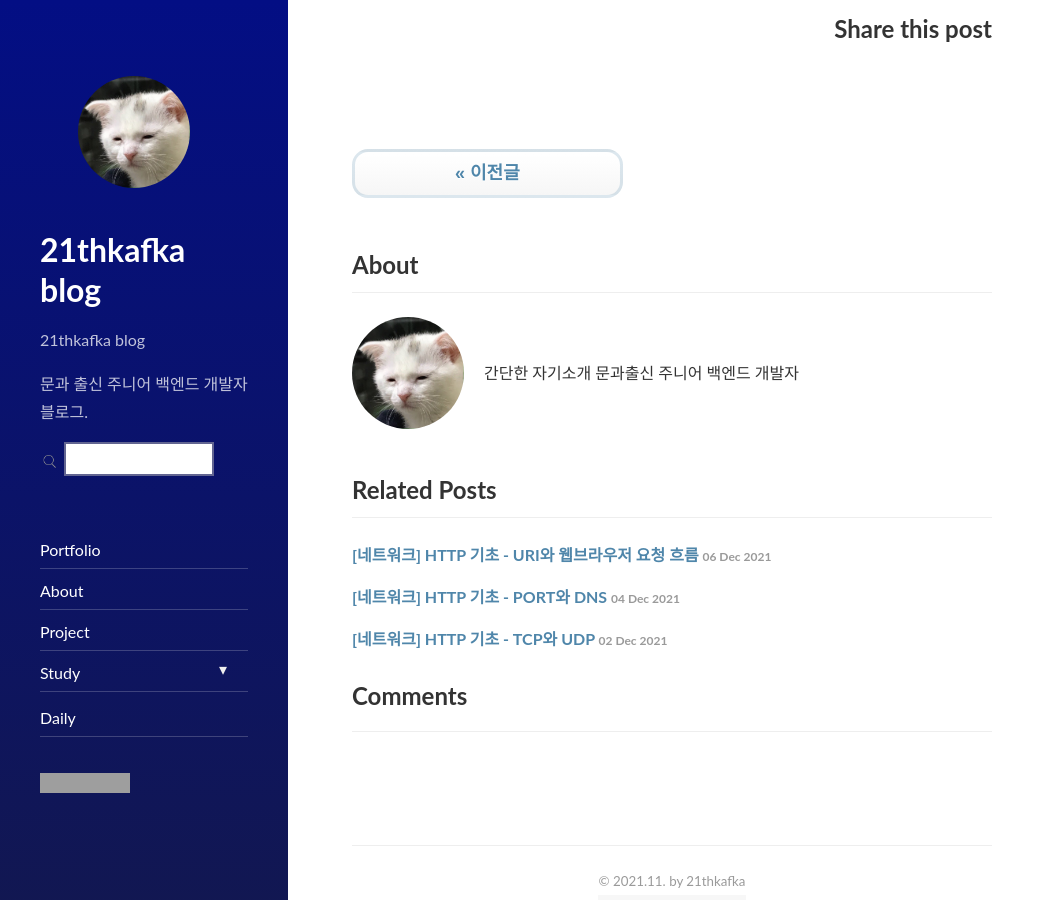
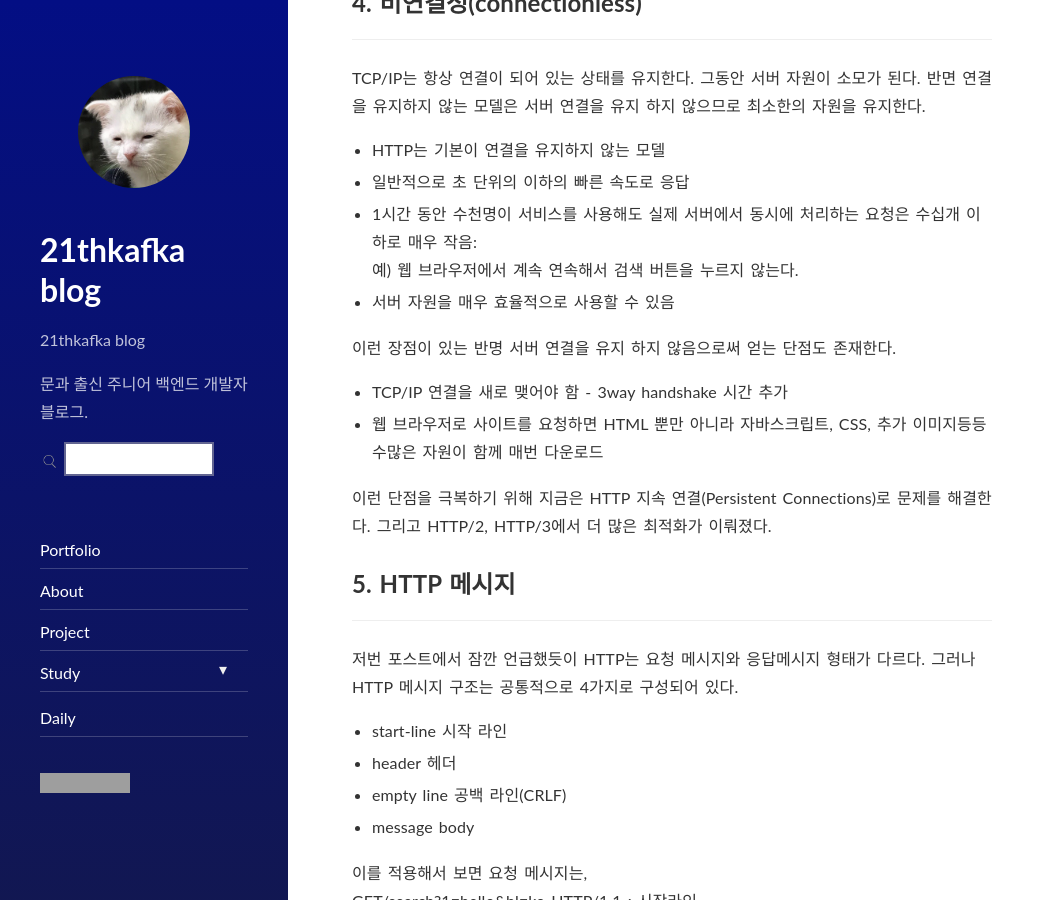
Before and after one commit to 21thkafka/21thkafka.github.io, a Jekyll site: the page built from _posts/study/2021-12-10-network-04.md, in a window 1280 px wide and 900 px high, scrolled down 1921 px. Shown: the whole window, without its empty margins (0-1055 px from the left). Built offline with Jekyll 4.4.1, drawn with Linux system fonts in a browser that asks for light colours; nearby versions of some CDN libraries; comment, search, counter and statistics services are not loaded; some of the changed text lies outside the part shown; grey boxes are pictures that could not be loaded.

Commit message:
비연결성과 HTTP 메시지 내용 추가

```diff
--- a/_posts/study/2021-12-10-network-04.md
+++ b/_posts/study/2021-12-10-network-04.md
@@ -3,16 +3,18 @@ layout: post
 title:  "[네트워크] HTTP 기초 - HTTP의 기본"
 subtitle:   "HTTP 04"
 categories: study
-tags: network, HTTP
+tags: network
 comments: true
 ---
 
-# 시작하기
+# HTTP기초
 
 - 목차
     - [1.모든것이 HTTP](#1.HTTP)
     - [2.클라이언트 서버 구조](#2.클라이언트서버구조)
     - [3.무상태 프로토콜](#3.스테이스리스)
+    - [4.비연결성(connectionless)](#1.비연결성)
+    - [5.HTTP메세지](#5.HTTP메세지)
 
 
 ## 1. 모든 것이 HTTP
@@ -45,3 +47,90 @@ HTTP는 기본적으로 Request Response 구조로 이뤄져 있다. 클라이
 - 상태 유지는 최소한만 사용
 
 그리고 최대 단점으로 데이터를 너무 많이 사용한다^^
+
+## 4. 비연결성(connectionless)
+---
+TCP/IP는 항상 연결이 되어 있는 상태를 유지한다. 그동안 서버 자원이 소모가 된다. 반면 연결을 유지하지 않는 모델은 서버 연결을 유지 하지 않으므로 최소한의 자원을 유지한다.
+
+- HTTP는 기본이 연결을 유지하지 않는 모델
+- 일반적으로 초 단위의 이하의 빠른 속도로 응답
+- 1시간 동안 수천명이 서비스를 사용해도 실제 서버에서 동시에 처리하는 요청은 수십개 이하로 매우 작음:<br>
+    예) 웹 브라우저에서 계속 연속해서 검색 버튼을 누르지 않는다.
+- 서버 자원을 매우 효율적으로 사용할 수 있음
+
+이런 장점이 있는 반명 서버 연결을 유지 하지 않음으로써 얻는 단점도 존재한다.
+
+- TCP/IP 연결을 새로 맺어야 함 - 3way handshake 시간 추가
+- 웹 브라우저로 사이트를 요청하면 HTML 뿐만 아니라 자바스크립트, CSS, 추가 이미지등등 수많은 자원이 함께 매번 다운로드
+
+이런 단점을 극복하기 위해 지금은 HTTP 지속 연결(Persistent Connections)로 문제를 해결한다. 그리고 HTTP/2, HTTP/3에서 더 많은 최적화가 이뤄졌다.
+
+## 5. HTTP 메시지
+---
+저번 포스트에서 잠깐 언급했듯이 HTTP는 요청 메시지와 응답메시지 형태가 다르다. 그러나 HTTP 메시지 구조는 공통적으로 4가지로 구성되어 있다.
+
+- start-line 시작 라인
+- header 헤더
+- empty line 공백 라인(CRLF)
+- message body
+
+이를 적용해서 보면 요청 메시지는,
+<br>
+GET/search?1=hello&hl=ko HTTP/1.1 : 시작라인<br>
+Host:www.google.com : 헤더<br>
+공백 라인
+<br>
+그리고 응답 메시지는 다음과 같다.
+<br>
+HTTP/1.1 200 OK : 시작라인<br>
+Content-Type: text/html;charset=UTF-8<br>
+Content-Length: 3423 : 헤더<br>
+공백라인<br>
+"<html>
+<body>...</body>
+</html>:message body"
+</br>
+공식 스펙은 다음 형태를 띄고 있다.<br>
+
+    HTTP-message = start-line
+                    *(header0field CRLF)
+                    CRLF
+                    [message-body]
+### 5.1. 요청 메시지
+시작 라인의 요청 메시지는 request-lin/ status-line 에서 request-line이다.<br>
+request-line = method SP(공백) request-target SP HTTP-version CRLF(엔터)
+
+- http 메서드(GET:조회)
+    - 서버가 수행해야 할 동작 지정
+        - GET: 리소스 조회
+        - POST: 요청내역 처리
+- 요청대상(/search?q=hello&hl=ko)
+    - absolute-path[?query](절대경로[?쿼리])
+    - 절대경로="/"로 시작하는 경로
+- HTTP Version
+
+### 5.2. 응답메시지
+시작 라인의 응답 메시지는 request-lin/ status-line 에서 status-line이다.<br>
+status-line = HTTP-version SP status-code SP reason-phrase CRLF
+
+- HTTP 버전
+- HTTP 상태코드: 요청 성공, 실패를 나타냄
+    - 200: 성공
+    - 400: 클라이언트 요청 오류
+    - 500: 서버 내부 오류
+- 이유 문구: 사람이 이해할 수 있는 짧은 상태 코드 설명 글
+
+그다음 HTTP 헤더를 보면 다음 형태로 되어있다<br>
+header-field = field-name ":" OWS field-value OWS(OWS:띄어쓰기 허용)<br>
+field-name은 대소문자 구문 없음
+<br>
+HTTP 헤더는 다음과 같은 용도를 지닌다.<br>
+
+- HTTP 전송에 필요한 모든 부가정보
+- 예) 메시지 바디의 내용, 메시지 바디의 크기, 압축, 인증, 요청 클라이언트(브라우저) 정보, 서버 애플리케이션 정보, 캐시 관리 정보...
+- 표준 헤더가 너무 많음
+- 필요시 임의의 헤더 추가 가능
+
+그다음 HTTP 메시지 바디가 있다. 메시지 바디는 실제 전송할 데이터를 표시하고 모든 데이터 전송이 가능하다.
+- 실제 전송할 데이터
+- HTML 문서, 이미지, 영상 JSON 등등 byte로 표현할 수 있는 모든 데이터 전송 가능
```
